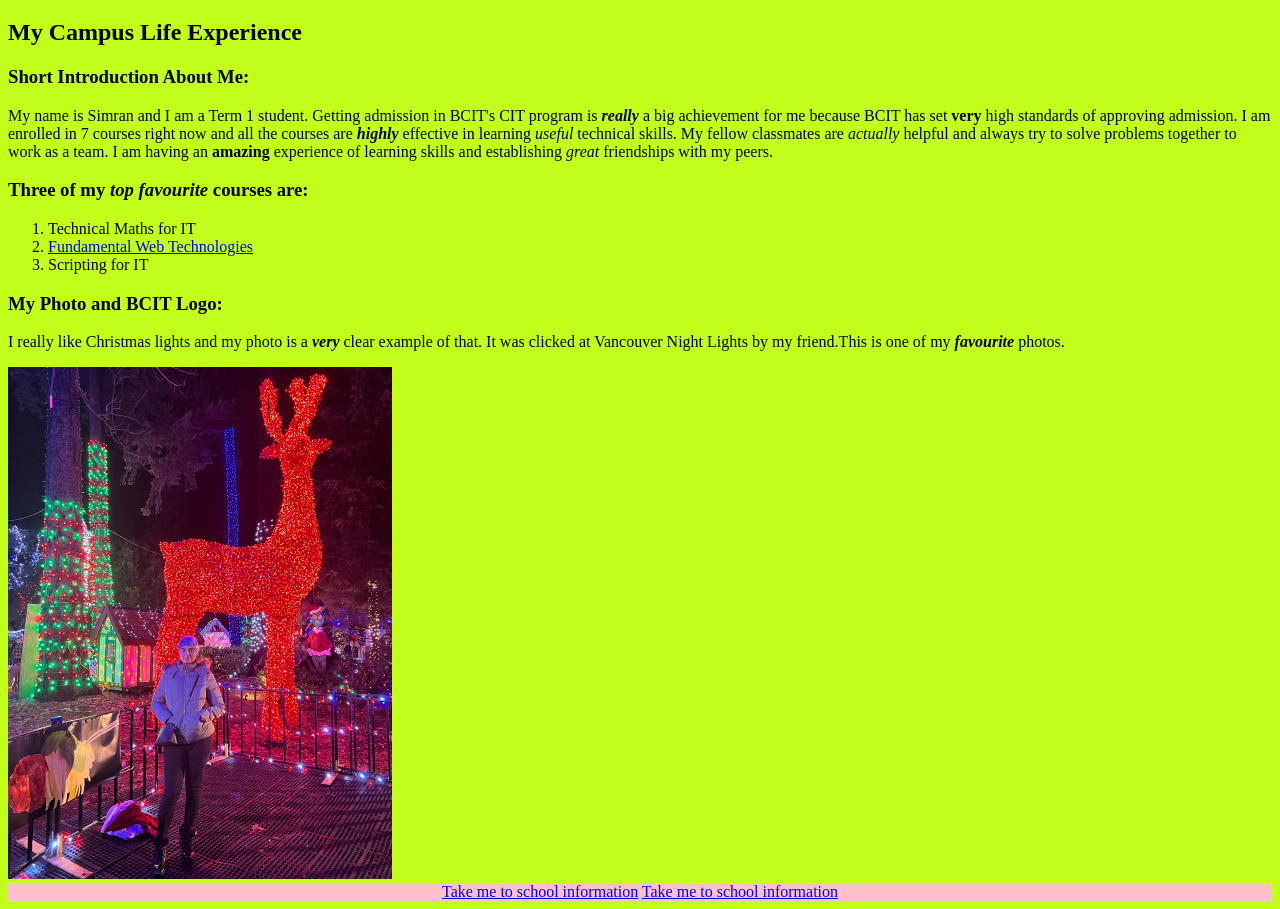
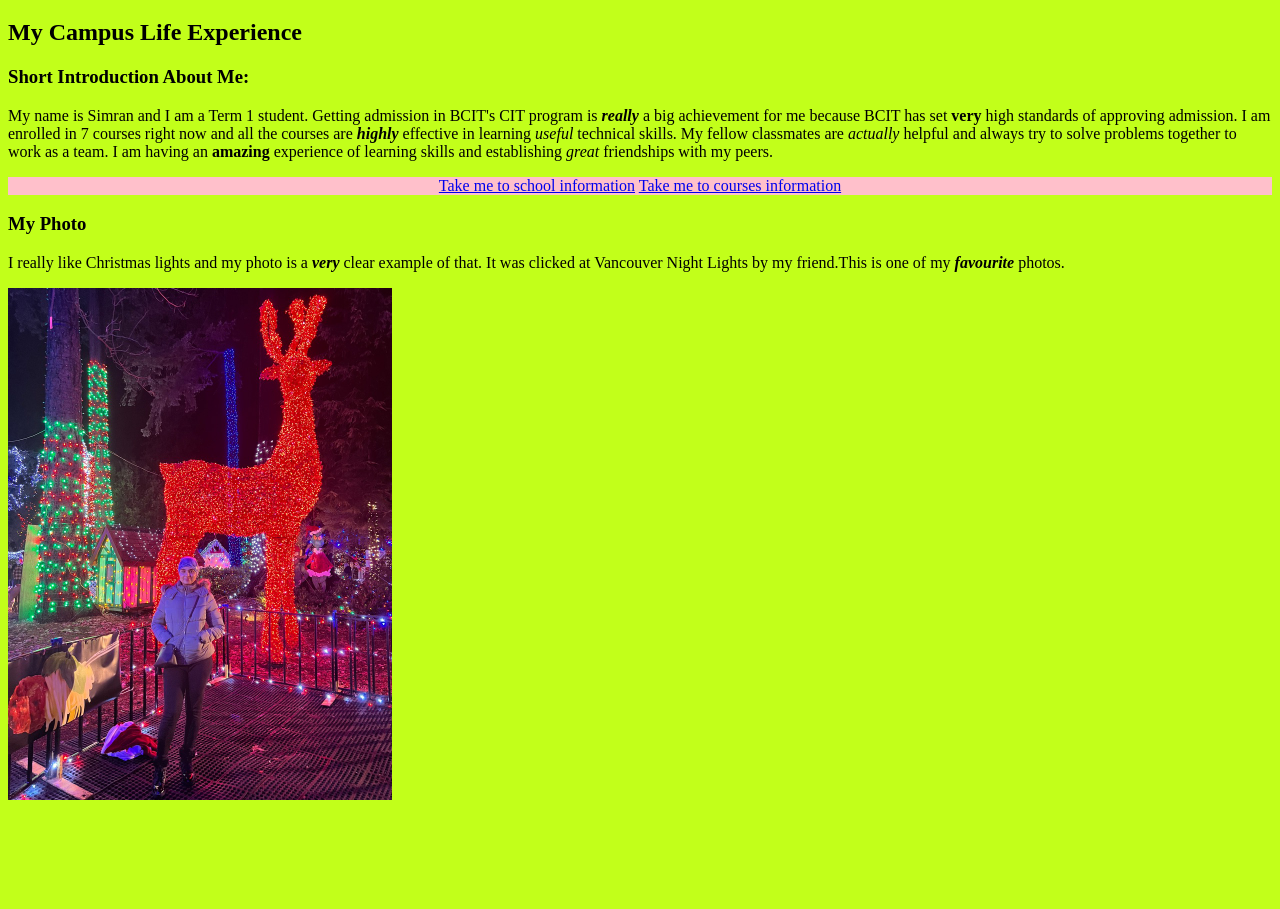
Before and after one commit to sim4444/personal_sim, a plain HTML site: page index.html in a window 1280 px wide. Shown: the part 61-970 px from the top of the page. After the commit the page ends 873 px from the top, so only its background shows below. Drawn offline with Linux system fonts and the light colour scheme.

Commit message:
adding the headings and links inside the files courses.html and school.html and linking them inside file index.html

```diff
--- a/index.html
+++ b/index.html
@@ -2,7 +2,7 @@
 <html lang ="en">
     <head>
         <meta charset="utf-8">
-        <title>lab3 By Simran</title>
+        <title>lab5 By Simran</title>
         <link rel="stylesheet" href="css/stylesheet.css" >
     </head>
     <body>
@@ -16,26 +16,19 @@
                     <h3>Short Introduction About Me: </h3>
                     <p>My name is Simran and I am a Term 1 student. Getting admission in BCIT's CIT program is <strong><em>really</em></strong> a big achievement for me because BCIT has set <strong>very</strong> high standards of approving admission. I am enrolled in 7 courses right now and all the courses are <em><strong>highly</strong></em> effective in learning <em>useful</em> technical skills. My fellow classmates are <em>actually</em> helpful and always try to solve problems together to work as a team. I am having an <strong>amazing</strong> experience of learning skills and establishing <em>great</em> friendships with my peers. </p>
                 </section>
+                <nav>
+                    <a href="misc/school.html" >Take me to school information</a>
+                    <a href="misc/courses.html">Take me to courses information</a>
+
+                </nav>
                 <section>
-                    <h3>Three of my <em><strong>top favourite</strong></em> courses are:</h3>
-                    <ol>
-                        <li>Technical Maths for IT</li>
-                        <li><a href="https://www.bcit.ca/outlines/20231089205/" title="bcit website" target="_blank">Fundamental Web Technologies</a></li>
-                        <li>Scripting for IT</li>
-                    </ol>
-                </section>
-                <section>
-                    <h3>My Photo and BCIT Logo: </h3>
+                    <h3>My Photo </h3>
                     <p>I really like Christmas lights and my photo is a <b><em>very</em></b> clear example of that. It was clicked at Vancouver Night Lights by my friend.This is one of my <em><b>favourite</b></em> photos.</p>
                     <img src="images/my_image.jpeg" alt="My Image" width="384" height="512">
 
             </section>
             </article>
-            <nav>
-                <a href="misc/school.html" >Take me to school information</a>
-                <a href="misc/courses.html">Take me to school information</a>
 
-            </nav>
         </main>
     </body>
 </html>
```
Also changed, not shown: misc/courses.html (+10 -2 lines), misc/school.html (+2 -3 lines).
